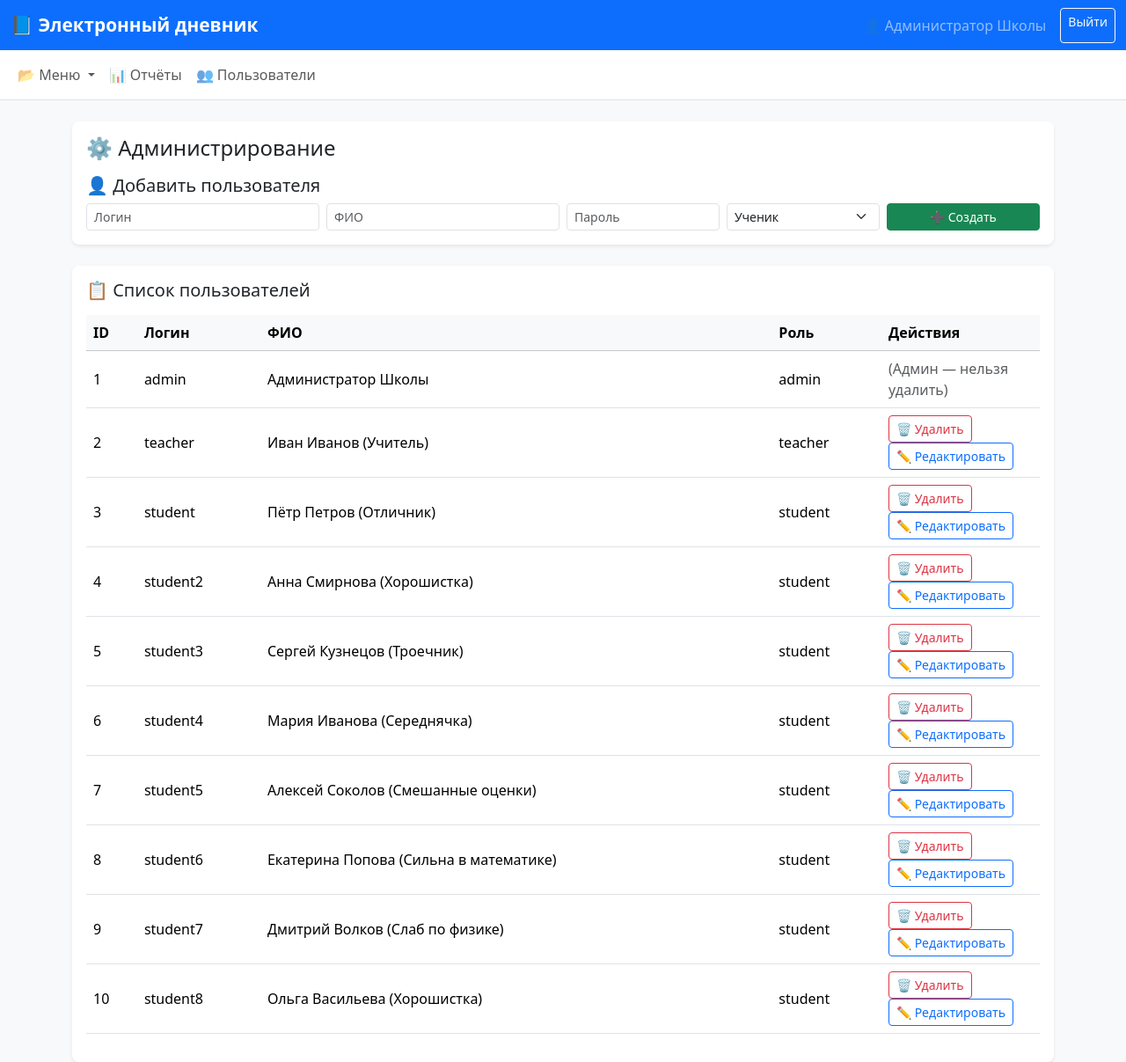
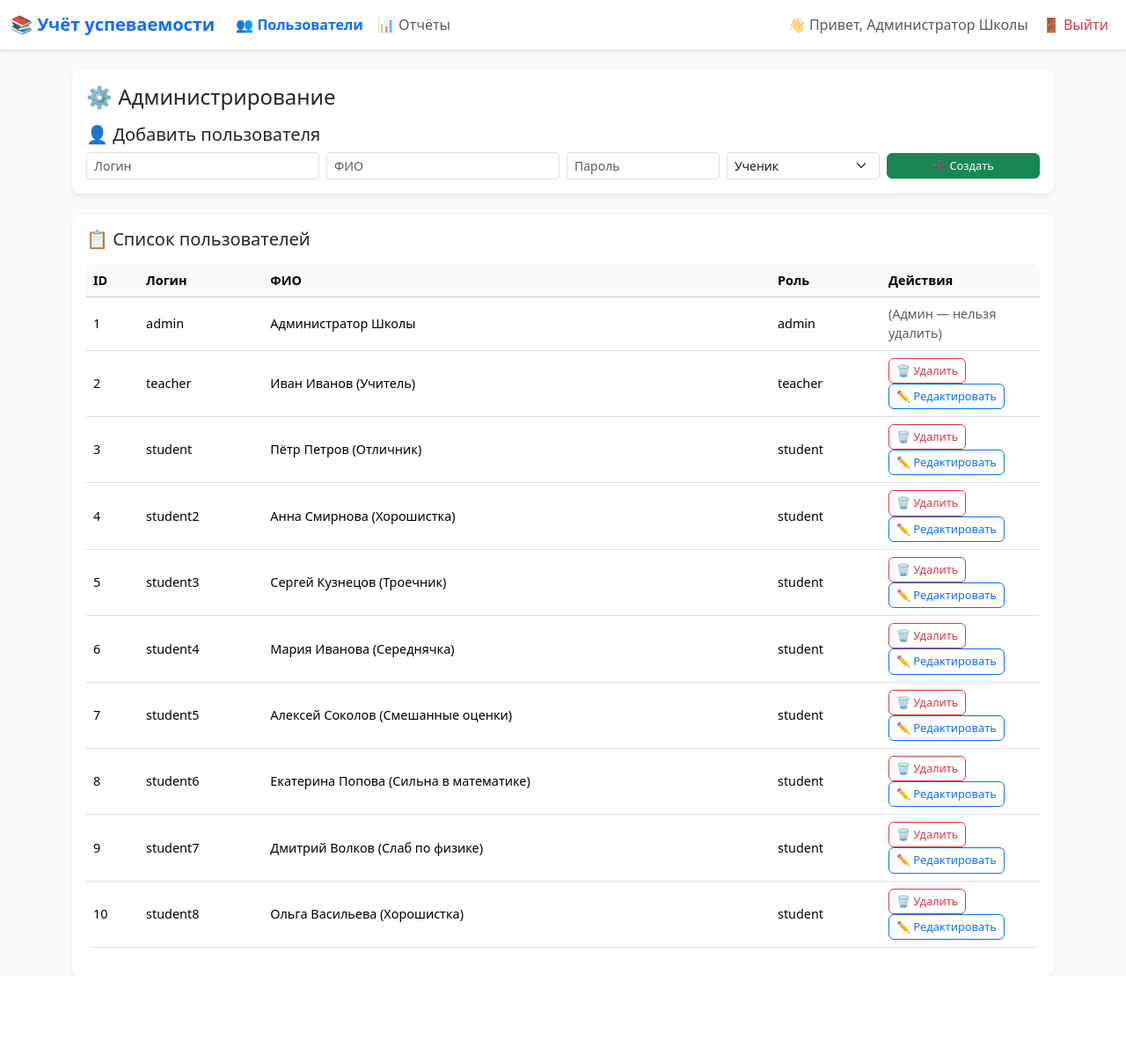
Before and after one commit to AlexandrMarivech/school-diary, a Flask app: page /admin in a window 1280 px wide. Shown: the whole page at 88% size. After the commit the page ends 1109 px from the top, so only its background shows below. Run offline with Flask 3, Linux system fonts and the light colour scheme; a user stored in the database is signed in.

Commit message:
UI: стили для таблиц и кнопок в админке

```diff
--- a/templates/base.html
+++ b/templates/base.html
@@ -3,89 +3,116 @@
 <head>
   <meta charset="utf-8">
   <meta name="viewport" content="width=device-width,initial-scale=1">
-  <title>Электронный дневник</title>
+  <title>📚 Учёт успеваемости</title>
   <link href="https://cdn.jsdelivr.net/npm/bootstrap@5.3.2/dist/css/bootstrap.min.css" rel="stylesheet">
   <style>
     body {
       background-color: #f8f9fa;
     }
-    .navbar-brand {
+    .navbar {
+      box-shadow: 0 2px 4px rgba(0,0,0,0.1);
+    }
+    .nav-link.active {
       font-weight: bold;
-      font-size: 1.3rem;
-    }
-    .nav-role {
-      background-color: #ffffff;
-      border-bottom: 1px solid #dee2e6;
+      color: #0d6efd !important;
     }
   </style>
+
+  <style>
+  /* Общие стили таблиц */
+  table.table {
+    font-size: 0.9rem;
+    border-radius: 8px;
+    overflow: hidden;
+  }
+
+  table.table thead {
+    background: #f8f9fa;
+    font-weight: 600;
+  }
+
+  table.table tbody tr:hover {
+    background: #f1f3f5;
+  }
+
+  /* Кнопки действий */
+  .btn-sm {
+    padding: 0.25rem 0.5rem;
+    font-size: 0.8rem;
+  }
+
+  /* Поля ввода в таблице */
+  .table input.form-control-sm,
+  .table select.form-select-sm {
+    font-size: 0.85rem;
+    padding: 0.2rem 0.4rem;
+    height: auto;
+  }
+
+  /* Кнопки редактирования/удаления */
+  .btn-outline-danger, .btn-outline-primary, .btn-success {
+    border-radius: 6px;
+  }
+</style>
+
+
+
 </head>
 <body>
+<nav class="navbar navbar-expand-lg navbar-light bg-white">
+  <div class="container-fluid">
+    <a class="navbar-brand fw-bold text-primary" href="{{ url_for('dashboard') }}">📚 Учёт успеваемости</a>
 
-<!-- Верхняя шапка -->
-<nav class="navbar navbar-expand-lg navbar-dark bg-primary">
-  <div class="container-fluid">
-    <a class="navbar-brand" href="{{ url_for('dashboard') }}">📘 Электронный дневник</a>
-    <div class="d-flex">
-      {% if session.get('username') %}
-        <span class="navbar-text me-3">👤 {{ session.get('fullname') or session.get('username') }}</span>
-        <a class="btn btn-outline-light btn-sm" href="{{ url_for('logout') }}">Выйти</a>
-      {% endif %}
+    <button class="navbar-toggler" type="button" data-bs-toggle="collapse" data-bs-target="#navbarNav">
+      <span class="navbar-toggler-icon"></span>
+    </button>
+
+    <div class="collapse navbar-collapse" id="navbarNav">
+      <ul class="navbar-nav me-auto">
+        {% if session.get('role') == 'student' %}
+          <li class="nav-item">
+            <a class="nav-link {% if request.endpoint=='student_page' %}active{% endif %}" href="{{ url_for('student_page') }}">📖 Дневник</a>
+          </li>
+          <li class="nav-item">
+            <a class="nav-link {% if request.endpoint=='student_report' %}active{% endif %}" href="{{ url_for('student_report') }}">📊 Отчёты</a>
+          </li>
+        {% elif session.get('role') == 'teacher' %}
+          <li class="nav-item">
+            <a class="nav-link {% if request.endpoint=='teacher_page' %}active{% endif %}" href="{{ url_for('teacher_page') }}">✏️ Ввод оценок</a>
+          </li>
+          <li class="nav-item">
+            <a class="nav-link {% if request.endpoint=='teacher_report' %}active{% endif %}" href="{{ url_for('teacher_report') }}">📊 Отчёты</a>
+          </li>
+        {% elif session.get('role') == 'admin' %}
+          <li class="nav-item">
+            <a class="nav-link {% if request.endpoint=='admin_page' %}active{% endif %}" href="{{ url_for('admin_page') }}">👥 Пользователи</a>
+          </li>
+          <li class="nav-item">
+            <a class="nav-link {% if request.endpoint=='teacher_report' %}active{% endif %}" href="{{ url_for('teacher_report') }}">📊 Отчёты</a>
+          </li>
+        {% endif %}
+      </ul>
+
+      <ul class="navbar-nav ms-auto">
+        {% if session.get('username') %}
+          <li class="nav-item">
+            <span class="nav-link">👋 Привет, {{ session.get('fullname') or session.get('username') }}</span>
+          </li>
+          <li class="nav-item">
+            <a class="nav-link text-danger" href="{{ url_for('logout') }}">🚪 Выйти</a>
+          </li>
+        {% endif %}
+      </ul>
     </div>
   </div>
 </nav>
 
-<!-- Вторая полоса меню -->
-<nav class="navbar navbar-expand-lg nav-role">
-  <div class="container-fluid">
-    <ul class="navbar-nav">
-      <!-- Общие пункты -->
-      <li class="nav-item dropdown">
-        <a class="nav-link dropdown-toggle" href="#" role="button" data-bs-toggle="dropdown">
-          📂 Меню
-        </a>
-        <ul class="dropdown-menu">
-          <li><a class="dropdown-item" href="{{ url_for('dashboard') }}">Главная</a></li>
-          {% if session.get('role') == 'student' %}
-            <li><a class="dropdown-item" href="{{ url_for('student_page') }}">Мои оценки</a></li>
-          {% elif session.get('role') == 'teacher' %}
-            <li><a class="dropdown-item" href="{{ url_for('teacher_page') }}">Ввод оценок</a></li>
-          {% elif session.get('role') == 'admin' %}
-            <li><a class="dropdown-item" href="{{ url_for('admin_page') }}">Управление пользователями</a></li>
-          {% endif %}
-        </ul>
-      </li>
-
-      <!-- Отчёты -->
-      {% if session.get('role') in ['student','teacher','admin'] %}
-      <li class="nav-item">
-        {% if session.get('role') == 'student' %}
-          <a class="nav-link" href="{{ url_for('student_report') }}">📊 Отчёты</a>
-        {% elif session.get('role') == 'teacher' %}
-          <a class="nav-link" href="{{ url_for('teacher_report') }}">📊 Отчёты</a>
-        {% elif session.get('role') == 'admin' %}
-          <a class="nav-link" href="{{ url_for('teacher_report') }}">📊 Отчёты</a>
-        {% endif %}
-      </li>
-      {% endif %}
-
-      <!-- Доп. пункт только для админа -->
-      {% if session.get('role') == 'admin' %}
-      <li class="nav-item">
-        <a class="nav-link" href="{{ url_for('admin_page') }}">👥 Пользователи</a>
-      </li>
-      {% endif %}
-    </ul>
-  </div>
-</nav>
-
-<!-- Контент -->
 <div class="container mt-4">
   {% with messages = get_flashed_messages() %}
     {% if messages %}
       <div class="alert alert-info">{{ messages[0] }}</div>
     {% endif %}
   {% endwith %}
-
   {% block content %}{% endblock %}
 </div>
 
```
